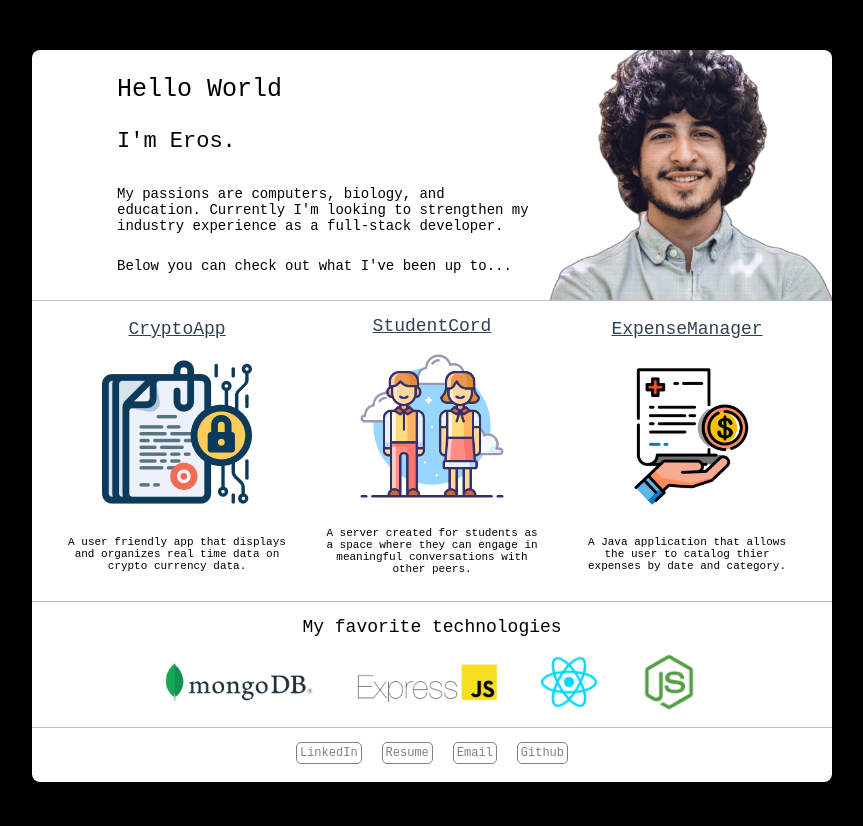
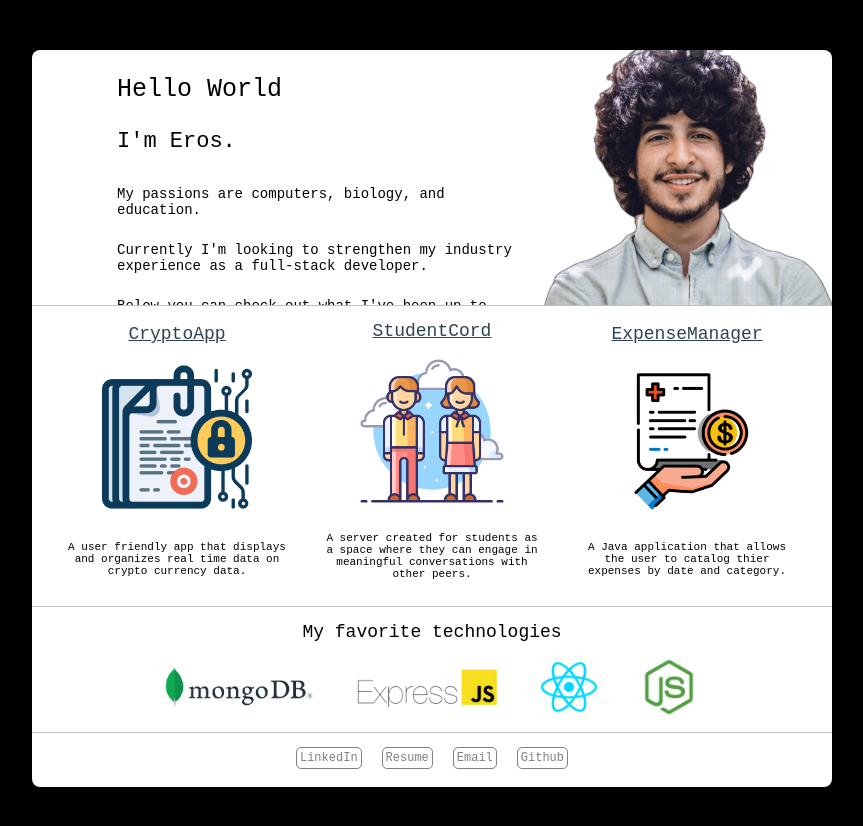
Before and after one commit to elewites/portfolio, a React (Create React App) app: page / in a window 1280 px wide. Shown: the top 826 px of the page, without its empty margins (208-1071 px from the left). Built offline with nearby package versions, Linux system fonts and the light colour scheme.

Commit message:
one more

```diff
--- a/src/sections/Banner.js
+++ b/src/sections/Banner.js
@@ -10,7 +10,8 @@ function Banner() {
       <div className="text">
         <p className="hello">Hello World</p>
         <p className="name">I'm Eros.</p>
-        <p className="check">My passions are computers, biology, and education. Currently I'm looking to strengthen my industry experience as a full-stack developer.</p>
+        <p className="check">My passions are computers, biology, and education.</p>
+        <p className="check"> Currently I'm looking to strengthen my industry experience as a full-stack developer.</p>
         <p className="check">
           Below you can check out what I've been up to...{" "}
         </p>
--- a/src/sections/css/banner.css
+++ b/src/sections/css/banner.css
@@ -1,5 +1,5 @@
 .banner-cointainer {
-  height: 170px;
+  height: 190px;
   width: 400px;
   background-color: white;
 
@@ -12,9 +12,9 @@
 
 .banner-cointainer img {
   position: absolute;
-  height: 170px;
+  height: 190px;
   top: 50px;
-  left: 245px;
+  left: 222px;
   cursor: pointer;
 }
 
@@ -33,7 +33,7 @@ p {
   justify-content: center;
   width: 200px;
   padding-left: 5px;
-  margin-left: 30px;
+  margin-left: 10px;
   box-sizing: border-box;
 }
 
@@ -49,7 +49,7 @@ p {
 
 @media only screen and (min-width: 600px) {
   .banner-cointainer {
-    height: 250px;
+    height: 255px;
     width: 800px;
     background-color: white;
 
@@ -62,7 +62,7 @@ p {
   }
 
   .banner-cointainer img {
-    height: 250px;
+    height: 255px;
     cursor: pointer;
     position: static;
   }
```
